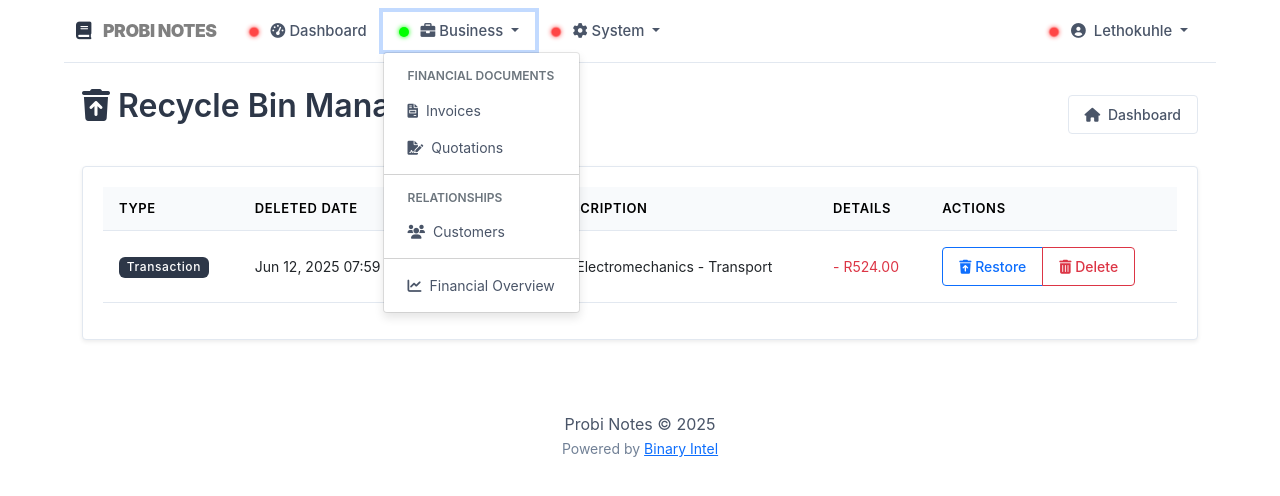
After one commit to Lethokuhle94/business-CRM-general, a PHP site: page /recycle_bin/recycle_bin.php in a window 1280 px wide, after a click on "Business". The commit adds this page. Shown: the top 496 px of the page. Run offline with PHP 8.4, Linux system fonts and the light colour scheme; a user stored in the database is signed in; data comes from the database, SQL or seed files in the repository; data that the repository does not hold is empty.

Commit message:
Refactor navigation and file structure: Add dropdown menus, organize file structure documentation, and fix broken links

```diff
--- a/includes/header.php
+++ b/includes/header.php
@@ -1,5 +1,5 @@
 <?php
-$APP_NAME = "Probie-Notes";
+$APP_NAME = "InvoicePro";
 $ROOT_PATH = $_SERVER['DOCUMENT_ROOT'] . '/business-CRM-general';
 $BASE_URL = 'http://' . $_SERVER['HTTP_HOST'] . '/business-CRM-general';
 ?>
--- a/includes/navigation.php
+++ b/includes/navigation.php
@@ -1,6 +1,7 @@
 <nav class="navbar navbar-expand-lg navbar-light sticky-top">
     <div class="container-fluid">
-        <a class="navbar-brand" href="/index.php">
+        <a class="navbar-brand" href="<?= $BASE_URL ?>/index.php">
+            <i class="fas fa-book me-2"></i>
             <b style="color:grey;">PROBI NOTES</b>
         </a>
         <button class="navbar-toggler" type="button" data-bs-toggle="collapse" data-bs-target="#navbarNav" aria-controls="navbarNav" aria-expanded="false" aria-label="Toggle navigation">
@@ -12,71 +13,129 @@
 
             <ul class="navbar-nav me-auto">
                 <?php if(isset($_SESSION['user_id'])): ?>
+                    <!-- Dashboard -->
                     <li class="nav-item">
-                        <a class="nav-link" href="/dashboard.php">
+                        <a class="nav-link" href="<?= $BASE_URL ?>/dashboard.php">
                             <span class="nav-led" data-target="dashboard-led"></span>
-                            Dashboard
+                            <i class="fas fa-tachometer-alt me-1"></i>Dashboard
                         </a>
                     </li>
 
-                    <li class="nav-item">
-                        <a class="nav-link" href="/invoices/list.php">
-                            <span class="nav-led" data-target="invoices-led"></span>
-                            Invoice Management
+                    <!-- Business Management Dropdown -->
+                    <li class="nav-item dropdown">
+                        <a class="nav-link dropdown-toggle" href="#" id="businessDropdown" role="button" data-bs-toggle="dropdown" aria-expanded="false">
+                            <span class="nav-led" data-target="business-led"></span>
+                            <i class="fas fa-briefcase me-1"></i>Business
                         </a>
+                        <ul class="dropdown-menu" aria-labelledby="businessDropdown">
+                            <li><h6 class="dropdown-header">Financial Documents</h6></li>
+                            <li>
+                                <a class="dropdown-item" href="<?= $BASE_URL ?>/invoices/list.php">
+                                    <i class="fas fa-file-invoice me-2"></i>Invoices
+                                </a>
+                            </li>
+                            <li>
+                                <a class="dropdown-item" href="<?= $BASE_URL ?>/quotations/list.php">
+                                    <i class="fas fa-file-signature me-2"></i>Quotations
+                                </a>
+                            </li>
+
+                            <li><hr class="dropdown-divider"></li>
+
+                            <li><h6 class="dropdown-header">Relationships</h6></li>
+                            <li>
+                                <a class="dropdown-item" href="<?= $BASE_URL ?>/clients/list.php">
+                                    <i class="fas fa-users me-2"></i>Customers
+                                </a>
+                            </li>
+
+                            <li><hr class="dropdown-divider"></li>
+
+                            <li>
+                                <a class="dropdown-item" href="<?= $BASE_URL ?>/financial/list.php">
+                                    <i class="fas fa-chart-line me-2"></i>Financial Overview
+                                </a>
+                            </li>
+                        </ul>
                     </li>
 
-                    <li class="nav-item">
-                        <a class="nav-link" href="/clients/list.php">
-                            <span class="nav-led" data-target="clients-led"></span>
-                            Customer Management
+                    <!-- System Dropdown -->
+                    <li class="nav-item dropdown">
+                        <a class="nav-link dropdown-toggle" href="#" id="systemDropdown" role="button" data-bs-toggle="dropdown" aria-expanded="false">
+                            <span class="nav-led" data-target="system-led"></span>
+                            <i class="fas fa-cog me-1"></i>System
                         </a>
-                    </li>
-
-                    <li class="nav-item">
-                        <a class="nav-link" href="/financial/list.php">
-                            <span class="nav-led" data-target="finance-led"></span>
-                            Financial Management
-                        </a>
+                        <ul class="dropdown-menu" aria-labelledby="systemDropdown">
+                            <li>
+                                <a class="dropdown-item" href="<?= $BASE_URL ?>/recycle_bin.php">
+                                    <i class="fas fa-trash-restore me-2"></i>Recycle Bin
+                                </a>
+                            </li>
+                            <li>
+                                <a class="dropdown-item" href="<?= $BASE_URL ?>/settings.php">
+                                    <i class="fas fa-sliders-h me-2"></i>Settings
+                                </a>
+                            </li>
+                            <li>
+                                <a class="dropdown-item" href="#">
+                                    <i class="fas fa-file-export me-2"></i>Backup
+                                </a>
+                            </li>
+                        </ul>
                     </li>
 
                 <?php else: ?>
                     <li class="nav-item">
-                        <a class="nav-link" href="/index.php">
+                        <a class="nav-link" href="<?= $BASE_URL ?>/index.php">
                             <span class="nav-led" data-target="home-led"></span>
-                            Home
+                            <i class="fas fa-home me-1"></i>Home
                         </a>
                     </li>
                 <?php endif; ?>
             </ul>
+
             <ul class="navbar-nav">
                 <?php if(isset($_SESSION['user_id'])): ?>
-                    <li class="nav-item">
-                        <a class="nav-link" href="/logout.php">
-                            <span class="nav-led" data-target="logout-led"></span>
-                            Logout
+                    <!-- User Dropdown -->
+                    <li class="nav-item dropdown">
+                        <a class="nav-link dropdown-toggle" href="#" id="userDropdown" role="button" data-bs-toggle="dropdown" aria-expanded="false">
+                            <span class="nav-led" data-target="user-led"></span>
+                            <i class="fas fa-user-circle me-1"></i>
+                            <?= htmlspecialchars($_SESSION['user_name'] ?? 'Account') ?>
                         </a>
+                        <ul class="dropdown-menu dropdown-menu-end" aria-labelledby="userDropdown">
+                            <li>
+                                <a class="dropdown-item" href="#">
+                                    <i class="fas fa-user me-2"></i>Profile
+                                </a>
+                            </li>
+                            <li>
+                                <a class="dropdown-item" href="<?= $BASE_URL ?>/settings.php">
+                                    <i class="fas fa-cog me-2"></i>Settings
+                                </a>
+                            </li>
+                            <li><hr class="dropdown-divider"></li>
+                            <li>
+                                <a class="dropdown-item" href="<?= $BASE_URL ?>/logout.php">
+                                    <i class="fas fa-sign-out-alt me-2"></i>Logout
+                                </a>
+                            </li>
+                        </ul>
                     </li>
                 <?php else: ?>
                     <li class="nav-item">
-                        <a class="nav-link" href="/login.php">
+                        <a class="nav-link" href="<?= $BASE_URL ?>/login.php">
                             <span class="nav-led" data-target="login-led"></span>
-                            Login
+                            <i class="fas fa-sign-in-alt me-1"></i>Login
                         </a>
                     </li>
                     <li class="nav-item">
-                        <a class="nav-link" href="/register.php">
+                        <a class="nav-link" href="<?= $BASE_URL ?>/register.php">
                             <span class="nav-led" data-target="register-led"></span>
-                            Register
+                            <i class="fas fa-user-plus me-1"></i>Register
                         </a>
                     </li>
                 <?php endif; ?>
-                <li class="nav-item">
-                    <a class="nav-link" href="<?= $BASE_URL ?>/settings.php">
-                        <span class="nav-led" data-target="settings-led"></span>
-                        Settings
-                    </a>
-                </li>
             </ul>
         </div>
     </div>
@@ -112,16 +171,35 @@
         100% { opacity: 0.7; transform: scale(0.95); }
     }
 
-    /* Mobile menu improvements */
-    .navbar-collapse {
-        transition: height 0.3s ease;
-        overflow: hidden;
+    /* Dropdown menu styling */
+    .dropdown-menu {
+        border: 1px solid rgba(0,0,0,0.1);
+        box-shadow: 0 5px 10px rgba(0,0,0,0.1);
     }
 
+    .dropdown-item {
+        padding: 0.5rem 1.5rem;
+        transition: all 0.2s;
+    }
+
+    .dropdown-item:hover {
+        background-color: #f8f9fa;
+        padding-left: 1.75rem;
+    }
+
+    .dropdown-header {
+        font-size: 0.75rem;
+        font-weight: 600;
+        text-transform: uppercase;
+        color: #6c757d;
+        padding: 0.5rem 1.5rem;
+    }
+
+    /* Mobile menu improvements */
     @media (max-width: 991.98px) {
         .navbar-collapse {
             position: fixed;
-            top: 56px; /* Height of navbar */
+            top: 56px;
             left: 0;
             right: 0;
             background-color: white;
@@ -141,6 +219,12 @@
             padding: 10px 0;
         }
 
+        .dropdown-menu {
+            border: none;
+            box-shadow: none;
+            padding-left: 20px;
+        }
+
         /* Mobile close button styling */
         .mobile-close-btn {
             position: absolute;
@@ -151,23 +235,10 @@
             line-height: 1;
             z-index: 1001;
         }
-
-        /* Mobile menu hint */
-        .mobile-menu-hint {
-            display: block;
-            font-size: 0.8rem;
-            text-align: center;
-            color: #6c757d;
-            padding: 5px 0 15px;
-        }
     }
 
     @media (min-width: 992px) {
         .mobile-close-btn {
-            display: none !important;
-        }
-
-        .mobile-menu-hint {
             display: none !important;
         }
     }
@@ -184,7 +255,7 @@ document.addEventListener('DOMContentLoaded', function() {
     const currentUrl = window.location.pathname;
 
     // Find all nav links
-    const navLinks = document.querySelectorAll('.nav-link');
+    const navLinks = document.querySelectorAll('.nav-link, .dropdown-item');
 
     // Set initial active state
     navLinks.forEach(link => {
@@ -195,6 +266,19 @@ document.addEventListener('DOMContentLoaded', function() {
             const led = link.querySelector('.nav-led');
             if (led) {
                 led.classList.add('active');
+            }
+            // Highlight parent dropdown if child is active
+            if (link.classList.contains('dropdown-item')) {
+                const dropdown = link.closest('.dropdown-menu');
+                if (dropdown) {
+                    const dropdownToggle = dropdown.previousElementSibling;
+                    if (dropdownToggle) {
+                        const parentLed = dropdownToggle.querySelector('.nav-led');
+                        if (parentLed) {
+                            parentLed.classList.add('active');
+                        }
+                    }
+                }
             }
         }
     });
--- /dev/null
+++ b/recycle_bin/recycle_bin.php
@@ -0,0 +1,227 @@
+<?php
+require_once '../includes/config.php';
+require_once '../includes/header.php';
+require_once '../includes/navigation.php';
+
+// Authentication
+if (!isset($_SESSION['user_id'])) {
+    header('Location: /login.php');
+    exit;
+}
+
+// Password verification constant
+define('RECYCLE_BIN_PASSWORD', 'Binary@123');
+
+// Handle actions (restore or permanent delete)
+if ($_SERVER['REQUEST_METHOD'] === 'POST') {
+    require_once '../includes/recycle_bin_actions.php';
+}
+
+// Get all deleted items from different bins
+$deletedItems = [];
+
+// 1. Get deleted transactions
+$stmt = $pdo->prepare("
+    SELECT
+        rb.id,
+        'transaction' AS type,
+        JSON_EXTRACT(rb.transaction_data, '$.description') AS description,
+        JSON_EXTRACT(rb.transaction_data, '$.amount') AS amount,
+        JSON_EXTRACT(rb.transaction_data, '$.type') AS item_type,
+        rb.deleted_at,
+        NULL AS client_name,
+        NULL AS number
+    FROM transaction_recycle_bin rb
+    WHERE rb.deleted_by = ?
+    ORDER BY rb.deleted_at DESC
+");
+$stmt->execute([$_SESSION['user_id']]);
+$deletedItems = array_merge($deletedItems, $stmt->fetchAll());
+
+// 2. Get deleted quotations
+$stmt = $pdo->prepare("
+    SELECT
+        rb.id,
+        'quotation' AS type,
+        JSON_EXTRACT(rb.quotation_data, '$.notes') AS description,
+        NULL AS amount,
+        NULL AS item_type,
+        rb.deleted_at,
+        c.name AS client_name,
+        JSON_EXTRACT(rb.quotation_data, '$.quotation_number') AS number
+    FROM quotation_recycle_bin rb
+    LEFT JOIN customers c ON JSON_EXTRACT(rb.quotation_data, '$.client_id') = c.id
+    WHERE rb.deleted_by = ?
+    ORDER BY rb.deleted_at DESC
+");
+$stmt->execute([$_SESSION['user_id']]);
+$deletedItems = array_merge($deletedItems, $stmt->fetchAll());
+
+// Sort all items by deletion date
+usort($deletedItems, function($a, $b) {
+    return strtotime($b['deleted_at']) - strtotime($a['deleted_at']);
+});
+?>
+
+<div class="container mt-4">
+    <div class="d-flex justify-content-between align-items-center mb-4">
+        <h2><i class="fas fa-trash-restore me-2"></i>Recycle Bin Management</h2>
+        <div>
+            <a href="dashboard.php" class="btn btn-outline-secondary">
+                <i class="fas fa-home me-1"></i> Dashboard
+            </a>
+        </div>
+    </div>
+
+    <?php if (empty($deletedItems)): ?>
+    <div class="alert alert-info">
+        <i class="fas fa-info-circle me-2"></i> Your recycle bins are empty
+    </div>
+    <?php else: ?>
+    <div class="card shadow-sm">
+        <div class="card-body">
+            <div class="table-responsive">
+                <table class="table table-hover" id="recycleBinTable">
+                    <thead class="table-light">
+                        <tr>
+                            <th>Type</th>
+                            <th>Deleted Date</th>
+                            <th>Identifier</th>
+                            <th>Description</th>
+                            <th>Details</th>
+                            <th>Actions</th>
+                        </tr>
+                    </thead>
+                    <tbody>
+                        <?php foreach ($deletedItems as $item): ?>
+                        <tr>
+                            <td>
+                                <span class="badge bg-<?= $item['type'] === 'transaction' ? 'primary' : 'info' ?>">
+                                    <?= ucfirst($item['type']) ?>
+                                </span>
+                            </td>
+                            <td><?= date('M j, Y H:i', strtotime($item['deleted_at'])) ?></td>
+                            <td>
+                                <?php if ($item['type'] === 'quotation'): ?>
+                                    <?= trim($item['number'], '"') ?>
+                                <?php else: ?>
+                                    Transaction
+                                <?php endif; ?>
+                            </td>
+                            <td>
+                                <?php if ($item['type'] === 'transaction'): ?>
+                                    <?= htmlspecialchars(trim($item['description'], '"')) ?>
+                                <?php else: ?>
+                                    <?= htmlspecialchars(trim($item['description'], '"')) ?: 'Quotation' ?>
+                                <?php endif; ?>
+                            </td>
+                            <td>
+                                <?php if ($item['type'] === 'transaction'): ?>
+                                    <span class="<?= trim($item['item_type'], '"') === 'income' ? 'text-success' : 'text-danger' ?>">
+                                        <?= trim($item['item_type'], '"') === 'income' ? '+' : '-' ?>
+                                        R<?= number_format(trim($item['amount'], '"'), 2) ?>
+                                    </span>
+                                <?php else: ?>
+                                    <?= $item['client_name'] ? 'Client: ' . htmlspecialchars($item['client_name']) : '' ?>
+                                <?php endif; ?>
+                            </td>
+                            <td>
+                                <div class="btn-group btn-group-sm">
+                                    <button class="btn btn-outline-primary restore-btn"
+                                            data-id="<?= $item['id'] ?>"
+                                            data-type="<?= $item['type'] ?>"
+                                            data-description="<?= htmlspecialchars(
+                                                $item['type'] === 'transaction' ?
+                                                trim($item['description'], '"') :
+                                                trim($item['number'], '"')
+                                            ) ?>">
+                                        <i class="fas fa-trash-restore"></i> Restore
+                                    </button>
+                                    <button class="btn btn-outline-danger delete-btn"
+                                            data-id="<?= $item['id'] ?>"
+                                            data-type="<?= $item['type'] ?>"
+                                            data-description="<?= htmlspecialchars(
+                                                $item['type'] === 'transaction' ?
+                                                trim($item['description'], '"') :
+                                                trim($item['number'], '"')
+                                            ) ?>">
+                                        <i class="fas fa-trash-alt"></i> Delete
+                                    </button>
+                                </div>
+                            </td>
+                        </tr>
+                        <?php endforeach; ?>
+                    </tbody>
+                </table>
+            </div>
+        </div>
+    </div>
+    <?php endif; ?>
+</div>
+
+<!-- Action Modals -->
+<div class="modal fade" id="actionModal" tabindex="-1" aria-hidden="true">
+    <div class="modal-dialog">
+        <div class="modal-content">
+            <div class="modal-header">
+                <h5 class="modal-title" id="modalTitle">Confirm Action</h5>
+                <button type="button" class="btn-close" data-bs-dismiss="modal" aria-label="Close"></button>
+            </div>
+            <form method="POST" action="recycle_bin.php">
+                <input type="hidden" name="item_id" id="itemId">
+                <input type="hidden" name="item_type" id="itemType">
+                <input type="hidden" name="action" id="actionType">
+                <div class="modal-body">
+                    <p id="modalDescription">You are about to perform an action on this item.</p>
+                    <div class="mb-3" id="passwordField">
+                        <label for="actionPassword" class="form-label">Recycle Bin Password</label>
+                        <input type="password" class="form-control" id="actionPassword" name="password" required>
+                        <small class="text-muted">Enter "Binary@123" to confirm</small>
+                    </div>
+                </div>
+                <div class="modal-footer">
+                    <button type="button" class="btn btn-outline-secondary" data-bs-dismiss="modal">Cancel</button>
+                    <button type="submit" class="btn" id="confirmButton">Confirm</button>
+                </div>
+            </form>
+        </div>
+    </div>
+</div>
+
+<script>
+document.addEventListener('DOMContentLoaded', function() {
+    // Restore button handler
+    document.querySelectorAll('.restore-btn').forEach(btn => {
+        btn.addEventListener('click', function() {
+            document.getElementById('itemId').value = this.dataset.id;
+            document.getElementById('itemType').value = this.dataset.type;
+            document.getElementById('actionType').value = 'restore';
+            document.getElementById('modalTitle').textContent = 'Restore Item';
+            document.getElementById('modalDescription').innerHTML =
+                `You are about to restore <strong>${this.dataset.description}</strong> from the recycle bin.`;
+            document.getElementById('passwordField').style.display = 'block';
+            document.getElementById('confirmButton').className = 'btn btn-primary';
+            document.getElementById('confirmButton').innerHTML = '<i class="fas fa-trash-restore me-1"></i> Restore';
+            new bootstrap.Modal(document.getElementById('actionModal')).show();
+        });
+    });
+
+    // Delete button handler
+    document.querySelectorAll('.delete-btn').forEach(btn => {
+        btn.addEventListener('click', function() {
+            document.getElementById('itemId').value = this.dataset.id;
+            document.getElementById('itemType').value = this.dataset.type;
+            document.getElementById('actionType').value = 'delete';
+            document.getElementById('modalTitle').textContent = 'Permanently Delete Item';
+            document.getElementById('modalDescription').innerHTML =
+                `You are about to permanently delete <strong>${this.dataset.description}</strong>. This cannot be undone.`;
+            document.getElementById('passwordField').style.display = 'block';
+            document.getElementById('confirmButton').className = 'btn btn-danger';
+            document.getElementById('confirmButton').innerHTML = '<i class="fas fa-trash-alt me-1"></i> Delete';
+            new bootstrap.Modal(document.getElementById('actionModal')).show();
+        });
+    });
+});
+</script>
+
+<?php require_once '../includes/footer.php'; ?>
```
Also changed, not shown: file structure.md (+118 -15 lines), includes/recycle_bin_actions.php (added, +57 -0 lines).
